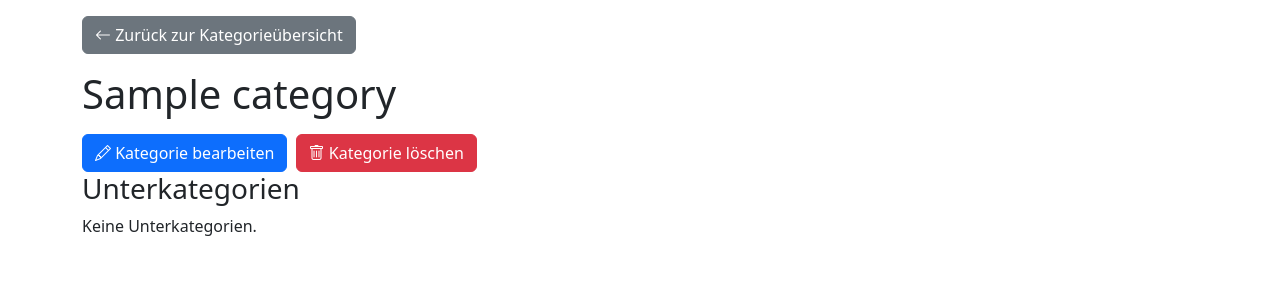
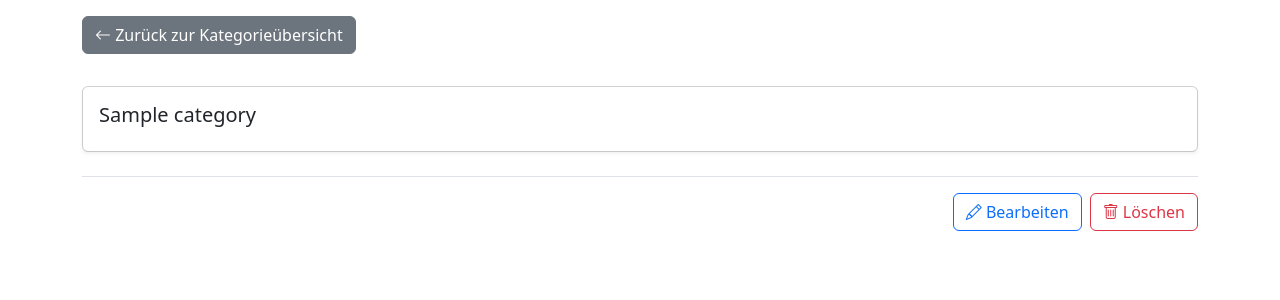
Before and after one commit to jjk4/opencent, a Django app: page /category_detail/1/ in a window 1280 px wide. Shown: the part 73-373 px from the top of the page. Run offline with Django 5.2, Linux system fonts and the light colour scheme; tables that the repository leaves empty hold one stand-in row (values such as "Sample post"); some libraries are stand-ins or nearby versions.

Commit message:
cosmetical optimizations

```diff
--- a/manager/templates/categories/add.html
+++ b/manager/templates/categories/add.html
@@ -1,5 +1,9 @@
 {% extends 'master.html' %} {% block content %}
-<h1>Neue Kategorie hinzufügen</h1>
+{% if is_edit %}
+    <h1>Kategorie bearbeiten</h1>
+{% else %}
+    <h1>Neue Kategorie</h1>
+{% endif %}
 <form method="post">
     {% csrf_token %} {% if form.non_field_errors %}
     <div class="alert alert-danger">
--- a/manager/templates/categories/detail.html
+++ b/manager/templates/categories/detail.html
@@ -1,13 +1,17 @@
 {% extends 'master.html' %} {% block content %}
-<a href="{% url 'categories' %}" class="btn btn-secondary mb-3"><i class="bi bi-arrow-left"></i> Zurück zur Kategorieübersicht</a>
-<h1 class="mb-3"><i class="{{ category.icon }}"></i> {{ category.name }}</h1>
-    <a href="{% url 'category_edit' category.id %}" class="btn btn-primary"><i class="bi bi-pencil"></i> Kategorie bearbeiten</a>
-    <a href="{% url 'category_delete' category.id %}" class="btn btn-danger ms-1"><i class="bi bi-trash"></i> Kategorie löschen</a>
+<a href="{% url 'categories' %}" class="btn btn-secondary mb-3"><i class="bi bi-arrow-left"></i> Zurück zur Kategorieübersicht</a><br>
+<div class="card mt-3">
+        <div class="card-body shadow-sm">
+            <h5 class="card-title">
+                <i class="{{ category.icon }}"></i> {{ category.name }}
+            </h5>
             {% if category.parent_category %}
-<h3>Übergeordnete Kategorie: <b>{{ category.parent_category.name }}</b></h3>
+                <p class="card-text"><i>Übergeordnete Kategorie:</i> <b>{{ category.parent_category.name }}</b></p>
             {% endif %}
-<h3>Unterkategorien</h3>
+
+
             {% if category.subcategories.all %}
+            <i>Unterkategorien:</i>
             <ul>
                 {% for subcategory in category.subcategories.all %}
                 <li>
@@ -18,7 +22,18 @@
                 </li>
                 {% endfor %}
             </ul>
-{% else %}
-<p>Keine Unterkategorien.</p>
             {% endif %}
+        </div>
+    </div>
+<div class="mt-4 border-top pt-3 d-flex justify-content-end">
+
+    <a href="{% url 'category_edit' category.id %}" class="btn btn-outline-primary me-2">
+        <i class="bi bi-pencil"></i> Bearbeiten
+    </a>
+
+    <a href="{% url 'category_delete' category.id %}" class="btn btn-outline-danger">
+        <i class="bi bi-trash"></i> Löschen
+    </a>
+
+</div>
 {% endblock %}
--- a/manager/templates/transactions/add.html
+++ b/manager/templates/transactions/add.html
@@ -1,7 +1,11 @@
 {% extends 'master.html' %}
 
 {% block content %}
-<h1>Neue Transaktion hinzufügen</h1>
+{% if is_edit %}
+    <h1>Transaktion bearbeiten</h1>
+{% else %}
+    <h1>Neue Transaktion</h1>
+{% endif %}
 <form method="post">
 {% csrf_token %}
 
```
Also changed, not shown: manager/templates/accounts/add.html (+6 -1 lines), manager/templates/accounts/detail.html (+21 -7 lines), manager/templates/transactions/detail.html (+3 -4 lines). Lines whose indentation alone changed are shown as unchanged.
